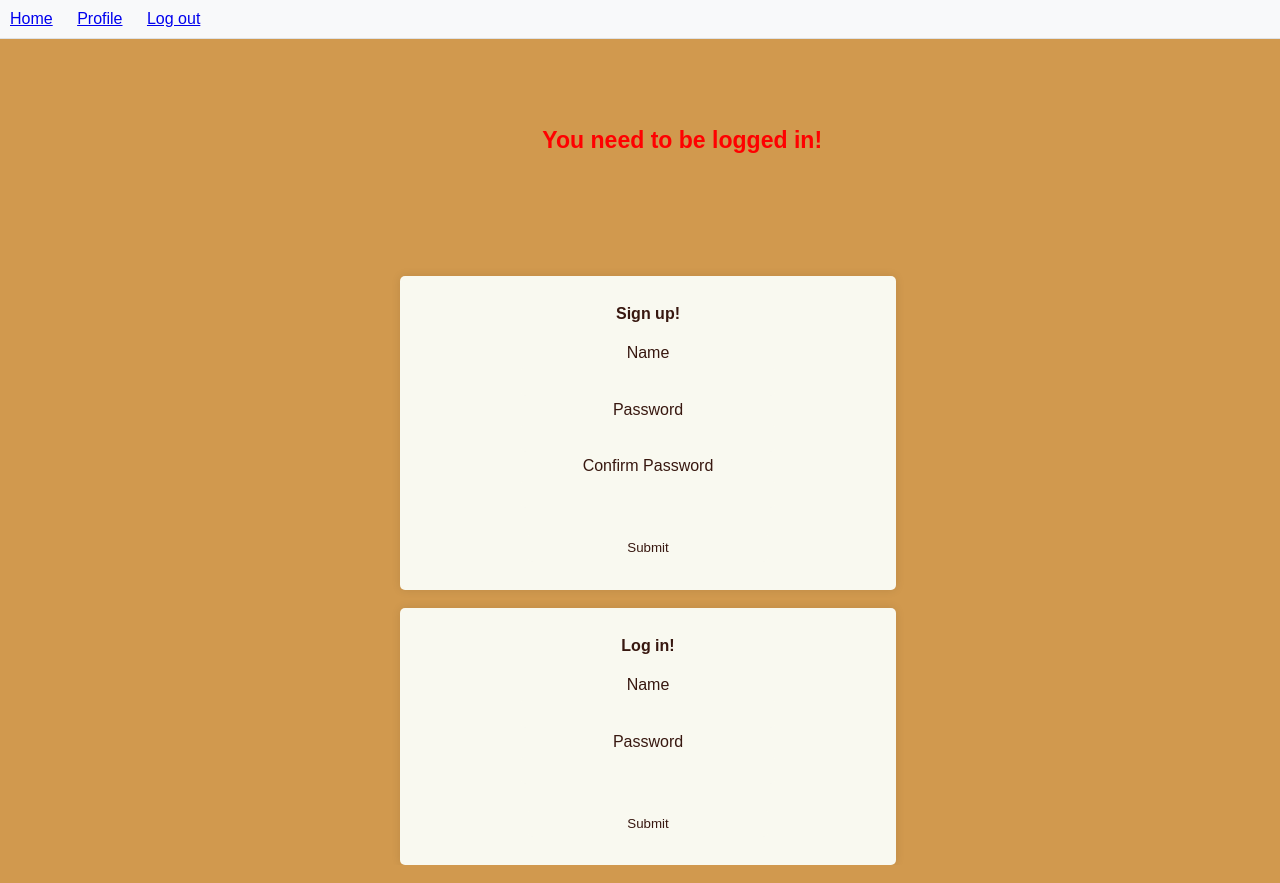
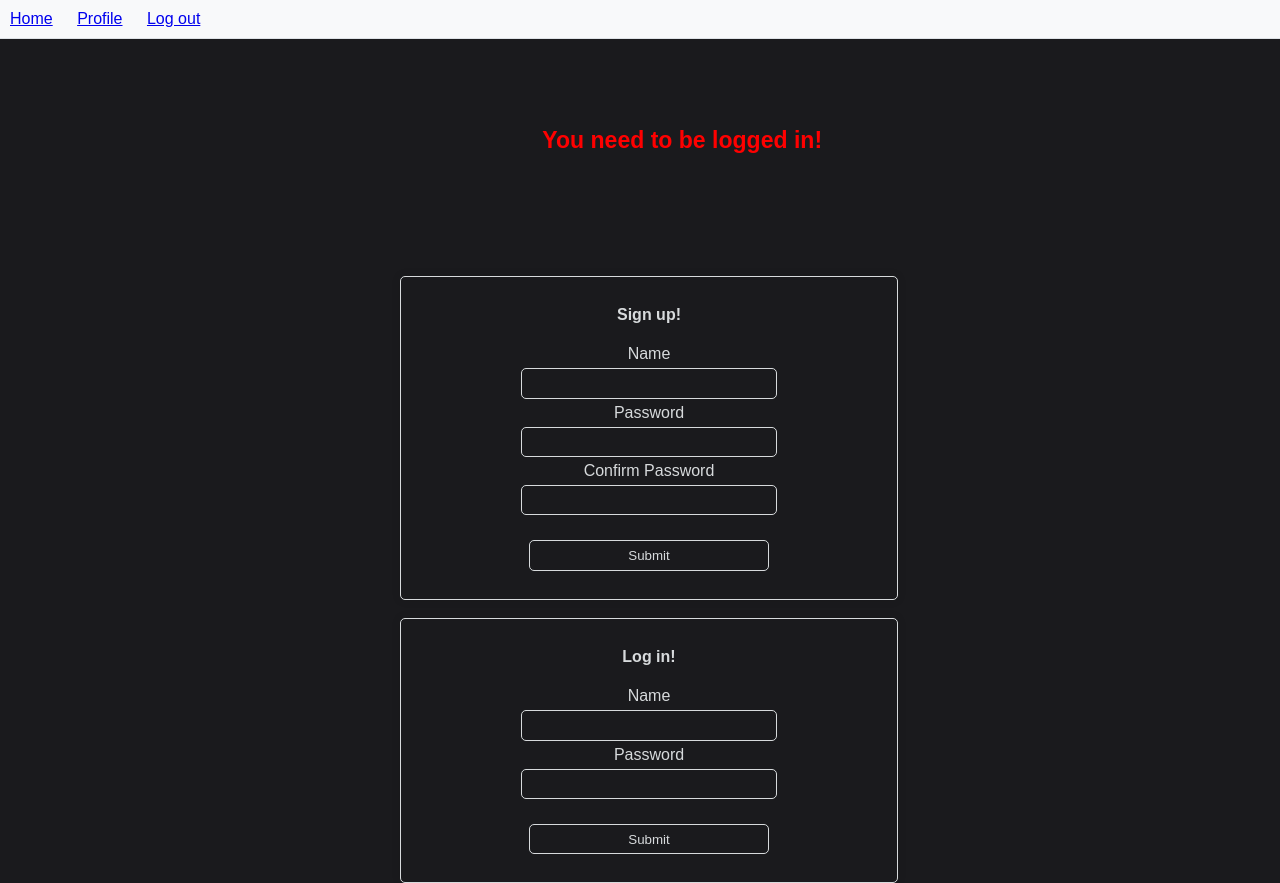
Before and after one commit to daWiz314/psychic-eureka, a Flask app: page /index/feed in a window 1280 px wide; the page is wider, and only the part inside the window is pictured. Run offline with Flask 3, Linux system fonts and the light colour scheme.

Commit message:
Got carried away, but default dark mode

```diff
--- a/index/templates/index/base.html
+++ b/index/templates/index/base.html
@@ -21,7 +21,7 @@
         }
       </script>
 </head>
-<body>
+<body class="dark-mode">
     {% include 'index/nav.html' %}
     {% block content %} {% endblock %}
     <!-- {% include 'index/footer.html' %} -->
```
